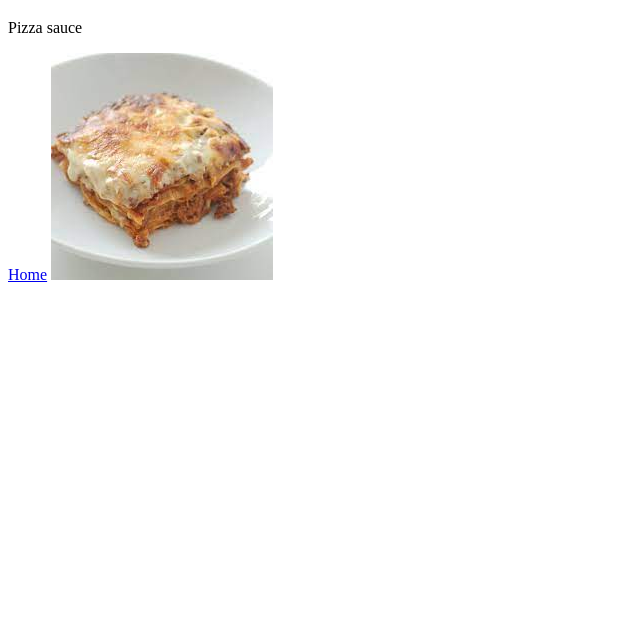
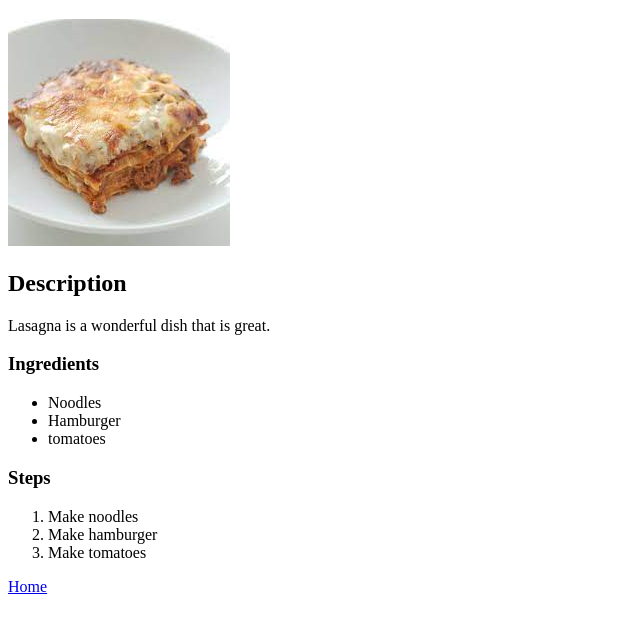
Before and after one commit to messy63/odin-recipes, a plain HTML site: page recipes/lasagna.html in a window 1280 px wide. Shown: the part 61-694 px from the top of the page, without its empty margins (0-640 px from the left). Drawn offline with Linux system fonts and the light colour scheme.

Commit message:
Added steps for making food

```diff
--- a/recipes/lasagna.html
+++ b/recipes/lasagna.html
@@ -8,8 +8,21 @@
 </head>
 <body>
     <h1>Lasagna</h1>
-    <p>Pizza sauce</p>
+    <img src="lasagna.jpeg">
+    <h2>Description</h2>
+    <p>Lasagna is a wonderful dish that is great.</p>
+    <h3>Ingredients</h3>
+    <ul>
+        <li>Noodles</li>
+        <li>Hamburger</li>
+        <li>tomatoes</li>
+    </ul>
+    <h3>Steps</h3>
+    <ol>
+        <li>Make noodles</li>
+        <li>Make hamburger</li>
+        <li>Make tomatoes</li>
+    </ol>
     <a href="../index.html">Home</a>
-    <img src="lasagna.jpeg">
 </body>
 </html>
```
